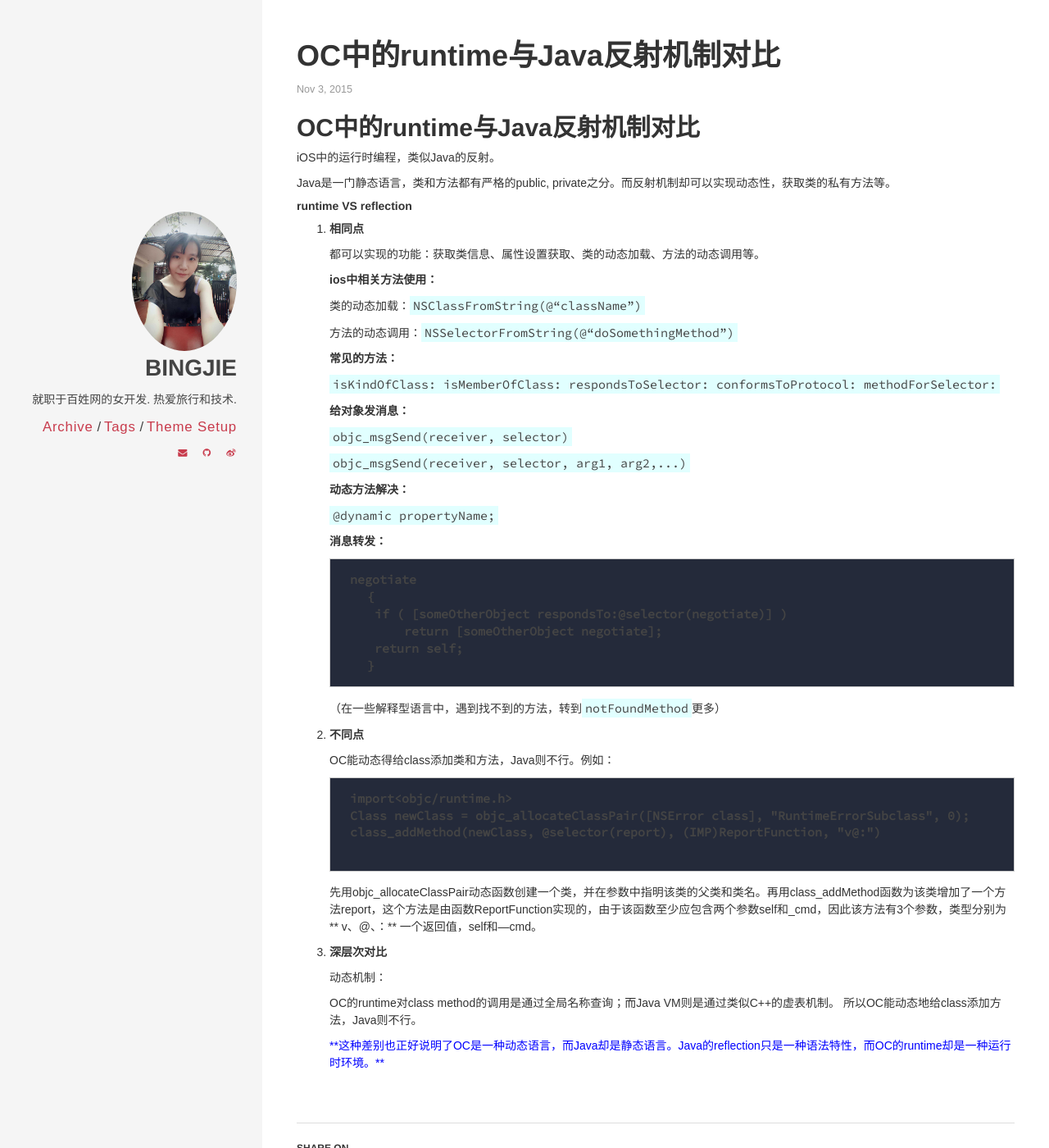
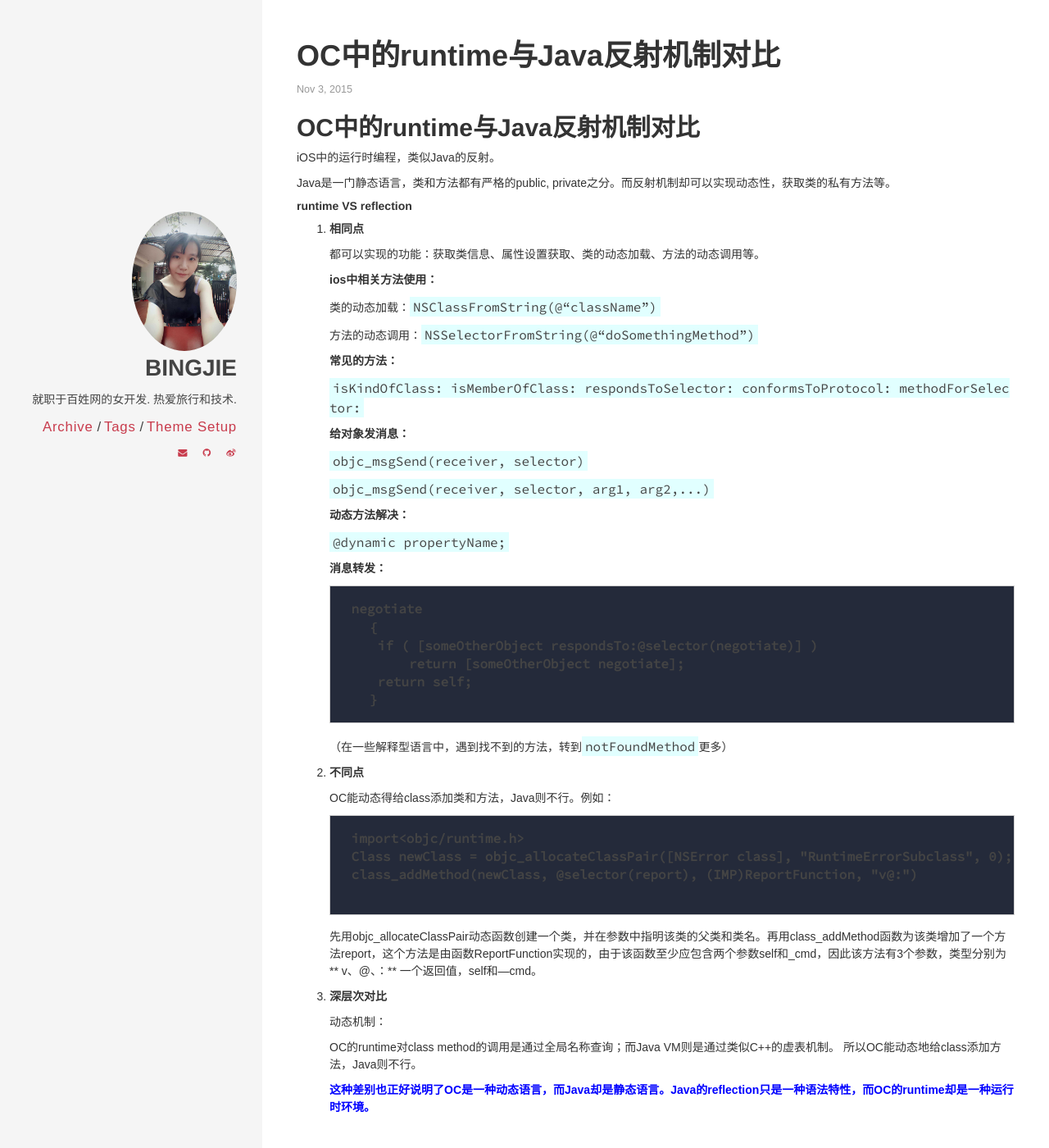
Before and after one commit to chaojimiaomiao/chaojimiaomiao.github.io, a Jekyll site: the page built from _posts/2015-11-03-OC中的runtime与Java反射机制对比.md, in a window 1280 px wide and 1400 px high. Shown: the whole window at 82% size. Built offline with Jekyll 4.4.1, drawn with Linux system fonts in a browser that asks for light colours; comment, search, counter and statistics services are not loaded.

Commit message:
no message

```diff
--- a/_posts/2015-11-03-OC中的runtime与Java反射机制对比.md
+++ b/_posts/2015-11-03-OC中的runtime与Java反射机制对比.md
@@ -41,7 +41,7 @@ Java是一门静态语言，类和方法都有严格的public, private之分。
 	`@dynamic propertyName;`
 
 	**消息转发：**
-	<pre class="brush:oc;gutter:true;">
+	<pre class="brush:objc;gutter:true;">
 	negotiate
 　　{
    　　 if ( [someOtherObject respondsTo:@selector(negotiate)] )
@@ -53,7 +53,7 @@ Java是一门静态语言，类和方法都有严格的public, private之分。
 2. __不同点__
 
 	OC能动态得给class添加类和方法，Java则不行。例如：
-	<pre class="brush:cpp;auto-links:false;">
+	<pre class="brush:objc;auto-links:false;">
 	import<objc/runtime.h>
 	Class newClass = objc_allocateClassPair([NSError class], "RuntimeErrorSubclass", 0);
 	class_addMethod(newClass, @selector(report), (IMP)ReportFunction, "v@:")
@@ -67,6 +67,6 @@ Java是一门静态语言，类和方法都有严格的public, private之分。
 
 	OC的runtime对class method的调用是通过全局名称查询；而Java VM则是通过类似C++的虚表机制。 所以OC能动态地给class添加方法，Java则不行。
 
-	<font color="blue"> **这种差别也正好说明了OC是一种动态语言，而Java却是静态语言。Java的reflection只是一种语法特性，而OC的runtime却是一种运行时环境。** </font>
+	<font color="blue"> <strong>这种差别也正好说明了OC是一种动态语言，而Java却是静态语言。Java的reflection只是一种语法特性，而OC的runtime却是一种运行时环境。</strong> </font>
 
 <br/><br/>
--- a/_sass/_variables.scss
+++ b/_sass/_variables.scss
@@ -4,7 +4,7 @@
 $base-font-family: Arial, sans-serif;
 $heading-font-family: 'Helvetica Neue', Helvetica, $base-font-family;
 $monospace-font-family: 'Source Code Pro', Menlo, monospace;
-$base-font-size:   17px;
+$base-font-size:   18px;
 $small-font-size:  $base-font-size * 0.875;
 $base-line-height: 1.5;
 
```
